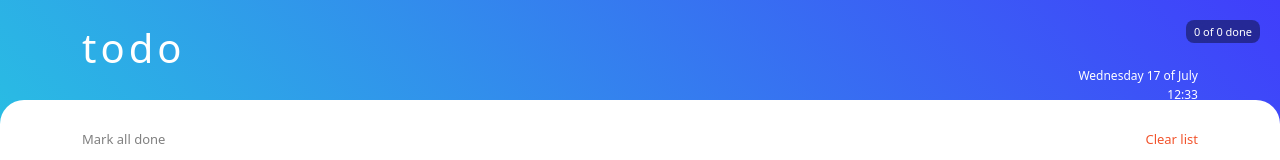
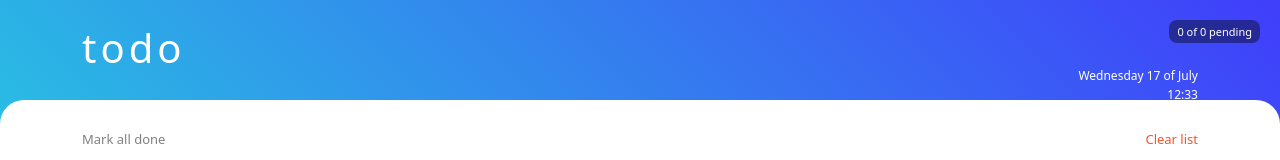
Before and after one commit to Syden10/Todo, a React (Vite) app: page / in a window 1280 px wide. Shown: the top 160 px of the page. Built offline with nearby package versions, Linux system fonts and the light colour scheme.

Commit message:
done todos count to pending

```diff
--- a/src/TodoApp.jsx
+++ b/src/TodoApp.jsx
@@ -5,7 +5,7 @@ export const TodoApp = () => {
   const {
     todos,
     todosCount,
-    doneTodosCount,
+    pendingTodosCount: pendingTodosCount,
     handleDeleteTodo,
     handleToggleTodo,
     handleClearList,
@@ -23,7 +23,7 @@ export const TodoApp = () => {
   return (
     <>
       <small className='animate__animated animate__fadeInDown todo-count'>
-        {doneTodosCount} of {todosCount} done
+        {pendingTodosCount} of {todosCount} pending
       </small>
       <header className='animate__animated animate__fadeInDown'>
         <div className='container title-box'>
--- a/src/hooks/useTodos.js
+++ b/src/hooks/useTodos.js
@@ -87,7 +87,7 @@ export const useTodos = () => {
 
   const todosCount = todos.length;
 
-  const doneTodosCount = todos.filter((todo) => todo.done).length;
+  const pendingTodosCount = todos.filter((todo) => !todo.done).length;
 
   return {
     todos,
@@ -98,7 +98,7 @@ export const useTodos = () => {
     allMarkedDone,
     handleNewTodo,
     todosCount,
-    doneTodosCount,
+    pendingTodosCount: pendingTodosCount,
     handleEditTodo,
     handleUpdateTodo,
   };
```
Also changed, not shown: 2 other files (tests, documents, lock files or other folders).
